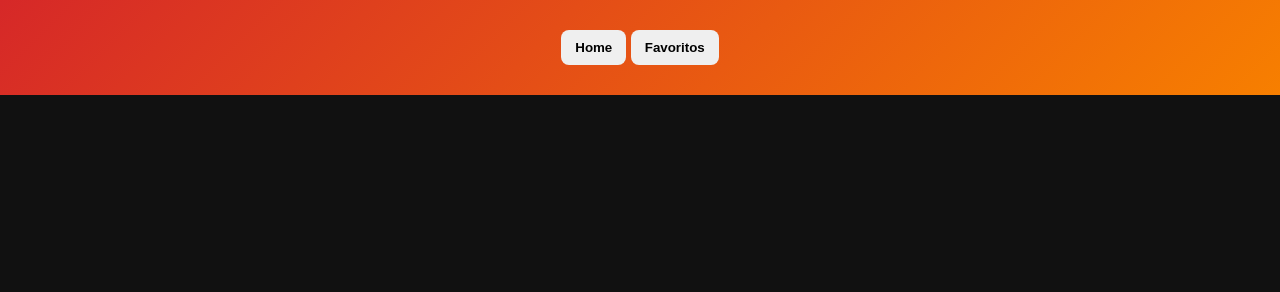
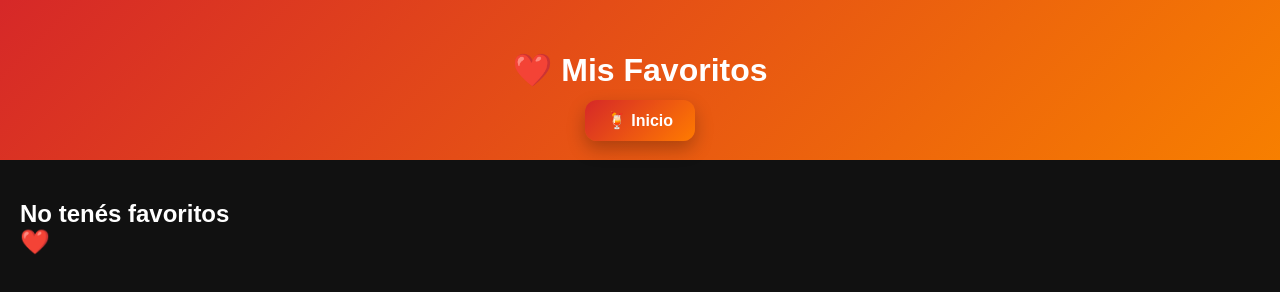
Before and after one commit to Alexramirez004/TP_2_PROG3, a website built with Vite: page favoritos.html in a window 1280 px wide. Built offline with nearby package versions, Linux system fonts and the light colour scheme.

Commit message:
nuevo fix 6

```diff
--- a/favoritos.html
+++ b/favoritos.html
@@ -1,24 +1,27 @@
 <!DOCTYPE html>
-<html lang="en">
+<html lang="es">
 
 <head>
     <meta charset="UTF-8">
     <meta name="viewport" content="width=device-width, initial-scale=1.0">
     <link rel="stylesheet" href="./src/style.css">
-    <title>Favoritos</title>
+    <title>favoritos</title>
 </head>
 
 <body>
     <header>
 
-        <button onclick="go('/')">Home</button>
-        <button onclick="go('/favoritos')">Favoritos</butto>
+        <h1>❤️ Mis Favoritos</h1>
+
+        <a href="index.html" class="btnNav">
+            🍹 Inicio
+        </a>
 
     </header>
 
     <section id="container"></section>
 
-    <script type="module" src="./src/favoritos.js"></script>
+    <script type="module" src="./src/favorites.js"></script>
 </body>
 </body>
 
```
